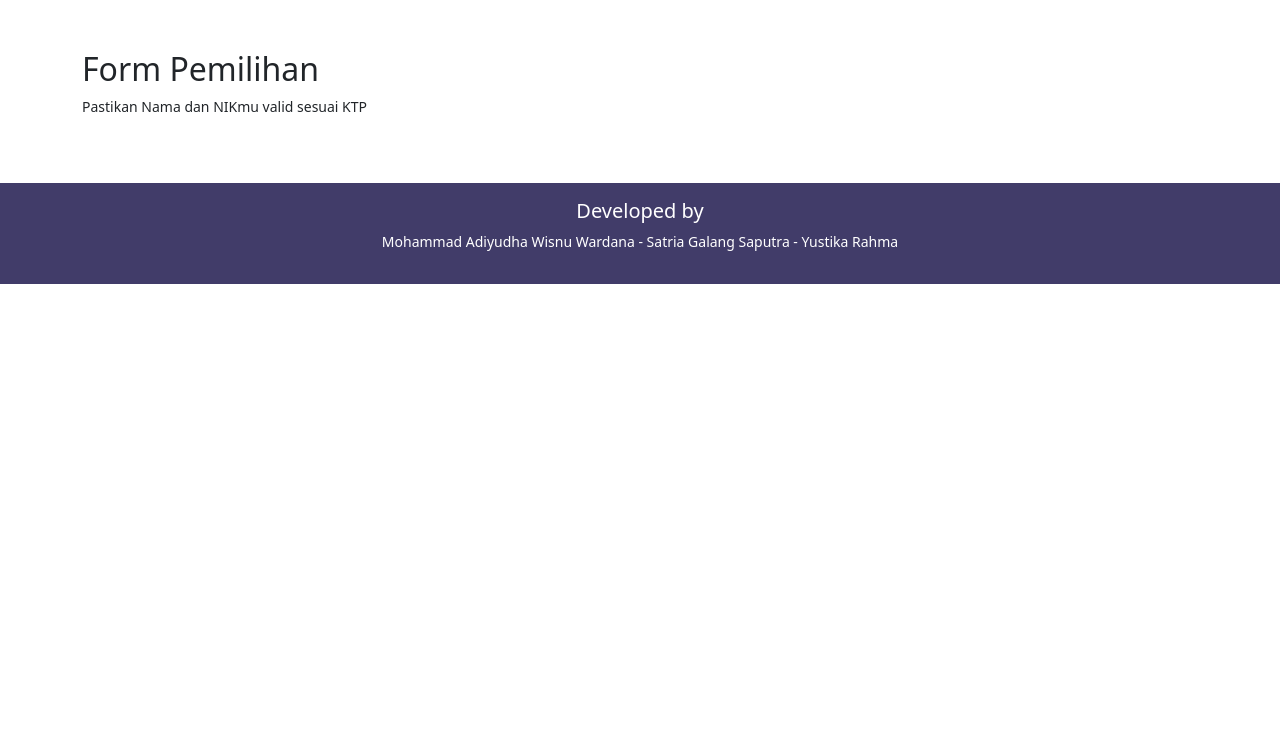
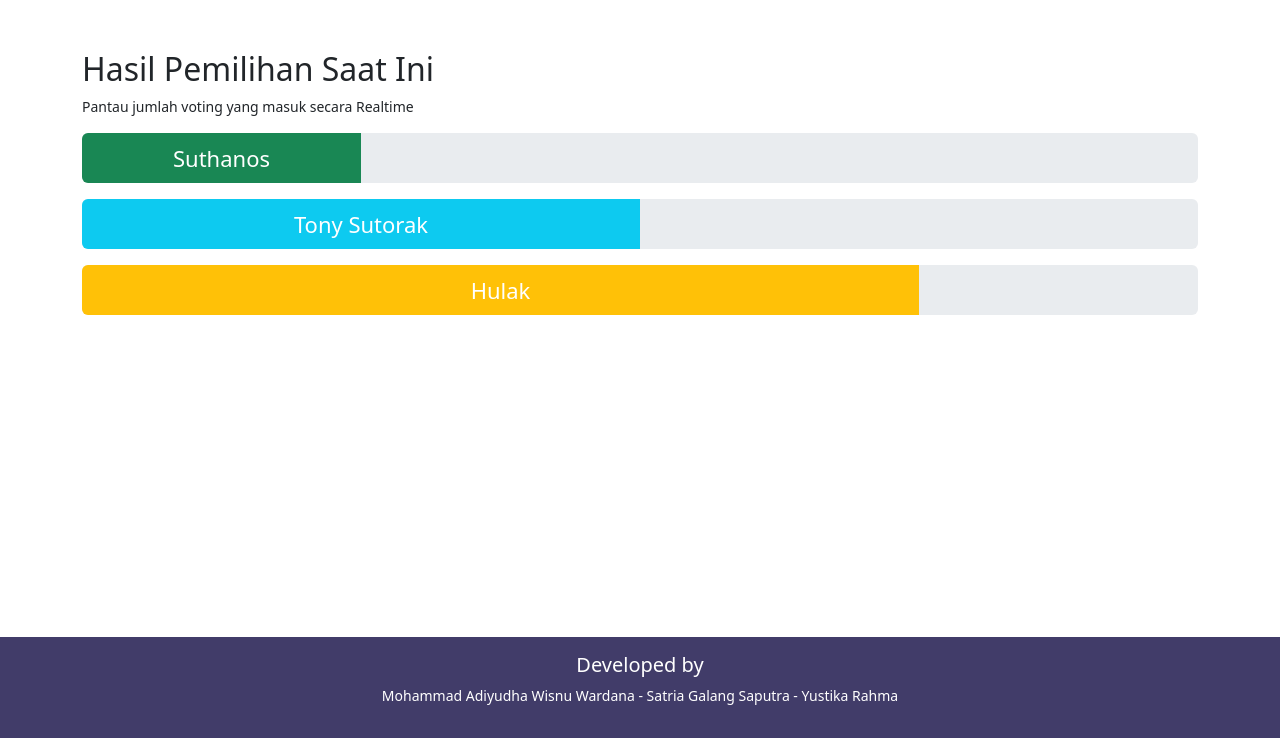
Before and after one commit to MohammadAdiyudha/E-Voting, a PHP site: page /hasil.php in a window 1280 px wide. Shown: the part 62-800 px from the top of the page. Run offline with PHP 8.4, Linux system fonts and the light colour scheme; some libraries are stand-ins or nearby versions.

Commit message:
Penambahan Progressbar

```diff
--- a/program/css/custom_style.css
+++ b/program/css/custom_style.css
@@ -138,3 +138,9 @@ div #atas {
 #form-login .container {
     width: 40%;
 }
+
+#hasil_section .progress {
+    height: 50px;
+    font-size: 22px;
+    font-weight: 500;
+}
--- a/program/hasil.php
+++ b/program/hasil.php
@@ -41,16 +41,26 @@
     <!-- Hasil Section -->
     <section id="hasil_section">
         <div class="container">
-            <h2>Form Pemilihan</h2>
-            <p><small>Pastikan Nama dan NIKmu valid sesuai KTP</small></p>
-
+            <h2>Hasil Pemilihan Saat Ini</h2>
+            <p><small>Pantau jumlah voting yang masuk secara Realtime</small></p>
+            <div class="prog">
+                <div class="progress mb-3">
+                    <div class="progress-bar bg-success" role="progressbar" style="width: 25%" aria-valuenow="25" aria-valuemin="0" aria-valuemax="100">Suthanos</div>
+                </div>
+                <div class="progress mb-3">
+                    <div class="progress-bar bg-info" role="progressbar" style="width: 50%" aria-valuenow="50" aria-valuemin="0" aria-valuemax="100">Tony Sutorak</div>
+                </div>
+                <div class="progress mb-3">
+                    <div class="progress-bar bg-warning" role="progressbar" style="width: 75%" aria-valuenow="75" aria-valuemin="0" aria-valuemax="100">Hulak</div>
+                </div>
+            </div>
         </div>
     </section>
 
     <!-- END Form Section -->
 
     <!-- Profile Developer -->
-    <div class="text-center p-3 footer-bawah">
+    <div class="text-center p-3 footer-bawah fixed-bottom">
         <h5>Developed by</h5>
         <p><small> Mohammad Adiyudha Wisnu Wardana - Satria Galang Saputra - Yustika Rahma </small> </p>
     </div>
```
